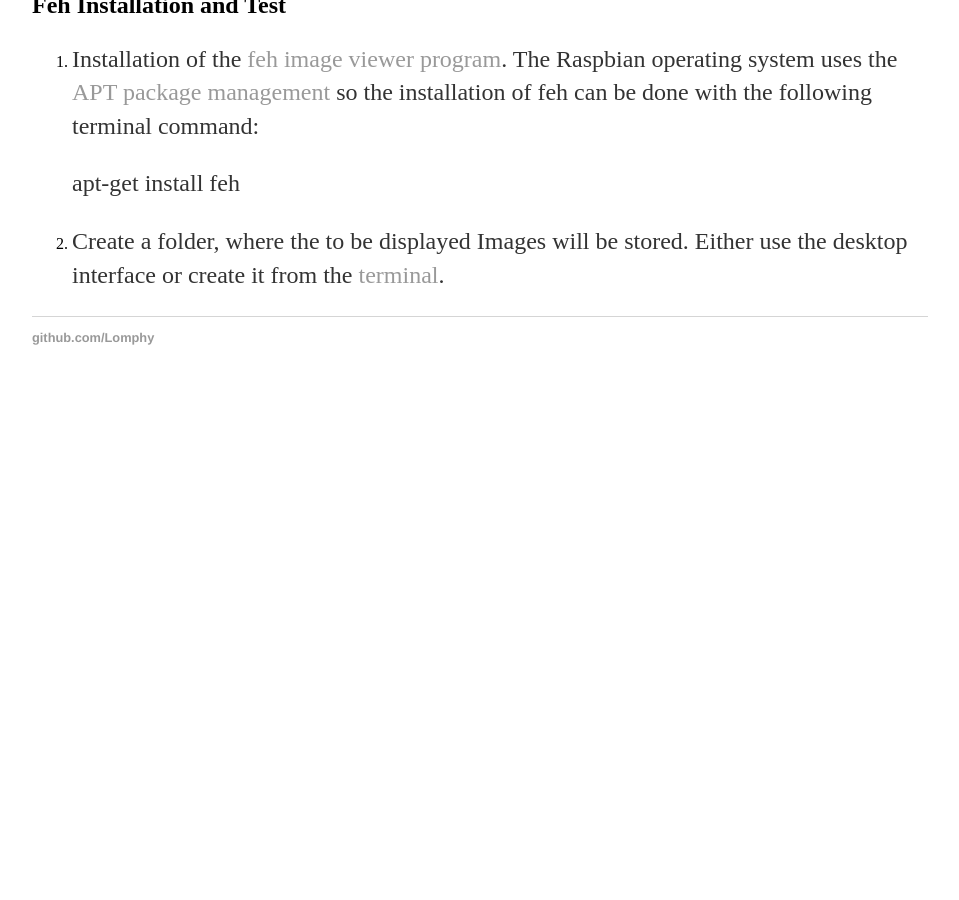
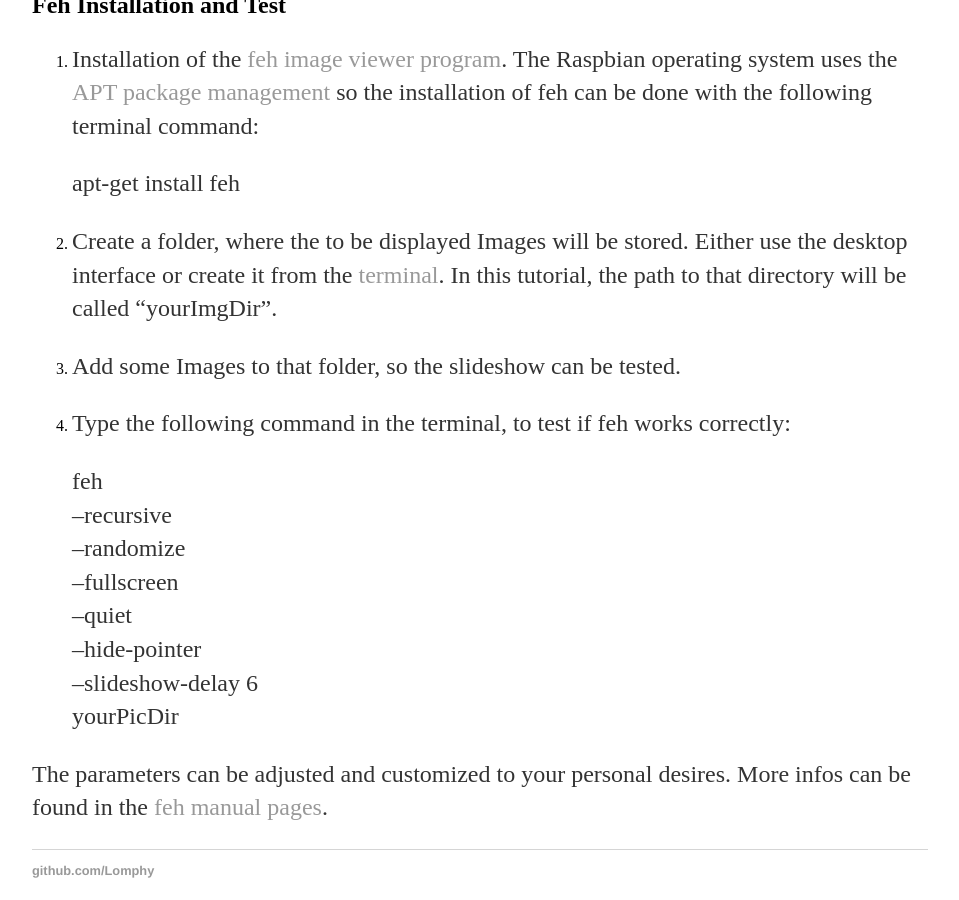
Before and after one commit to Lomphy/Lomphy.github.io, a Jekyll site: the page built from projects/RaspiSlideshowServer.md, in a window 1280 px wide and 900 px high, scrolled down 1011 px. Shown: the whole window, without its empty margins (160-1119 px from the left). Built offline with Jekyll 4.4.1, drawn with Linux system fonts in a browser that asks for light colours; before the commit the page ends 1416 px from its top, so only the background shows below that.

Commit message:
feat: added some more text to raspi

```diff
--- a/projects/RaspiSlideshowServer.md
+++ b/projects/RaspiSlideshowServer.md
@@ -20,4 +20,19 @@ The instructions in this tutorial assume a fresh Install of Raspbian using [the
 
     apt-get install feh
 
-2. Create a folder, where the to be displayed Images will be stored. Either use the desktop interface or create it from the [terminal](https://www.techwalla.com/articles/how-to-make-a-folder-in-ubuntu).
+2. Create a folder, where the to be displayed Images will be stored. Either use the desktop interface or create it from the [terminal](https://www.techwalla.com/articles/how-to-make-a-folder-in-ubuntu). In this tutorial, the path to that directory will be called "yourImgDir".
+
+3. Add some Images to that folder, so the slideshow can be tested.
+
+4. Type the following command in the terminal, to test if feh works correctly:
+
+    feh \
+    --recursive \
+    --randomize \
+    --fullscreen \
+    --quiet \
+    --hide-pointer \
+    --slideshow-delay 6 \
+    yourPicDir
+
+The parameters can be adjusted and customized to your personal desires. More infos can be found in the [feh manual pages](https://linux.die.net/man/1/feh).
```
